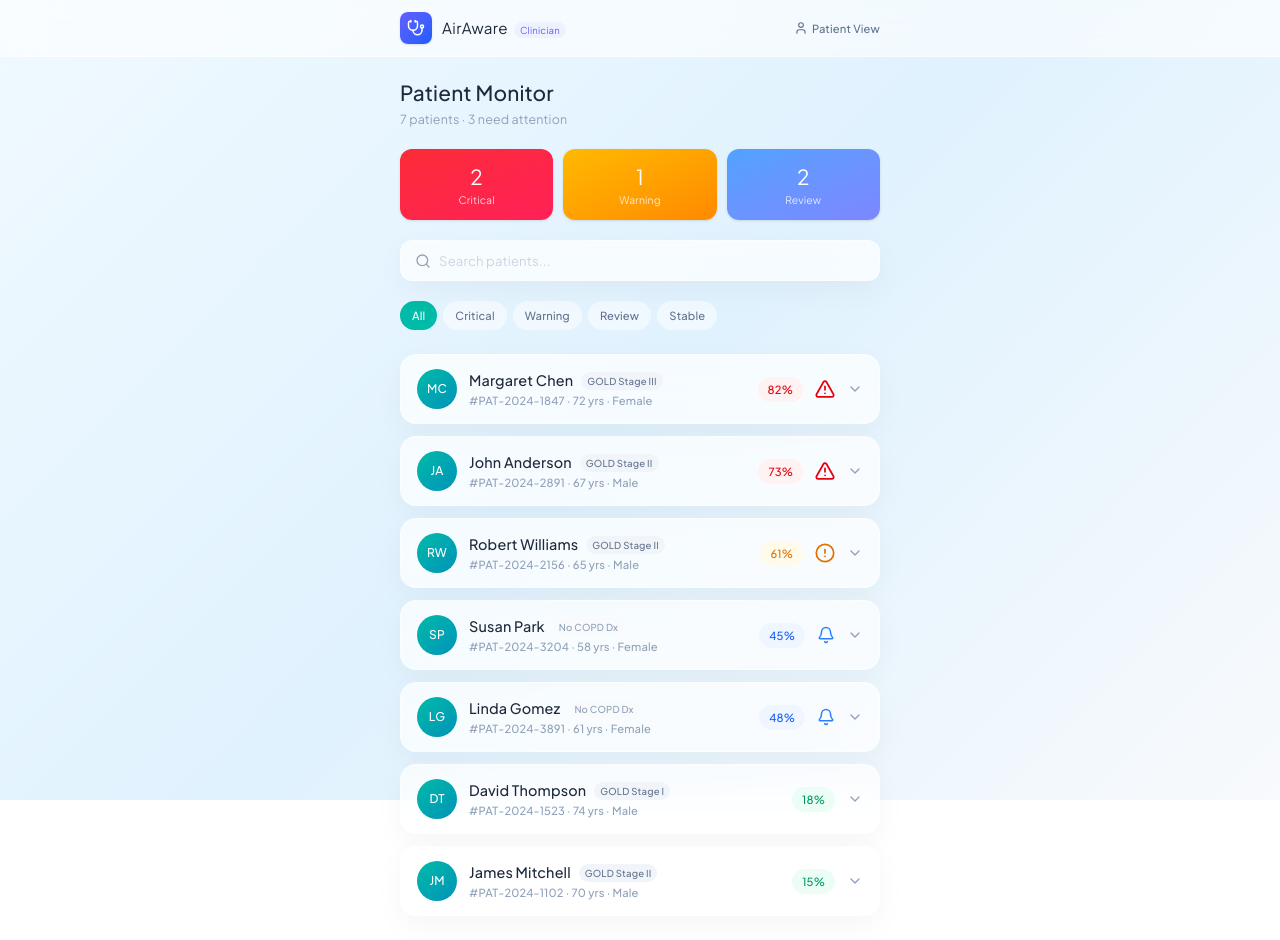
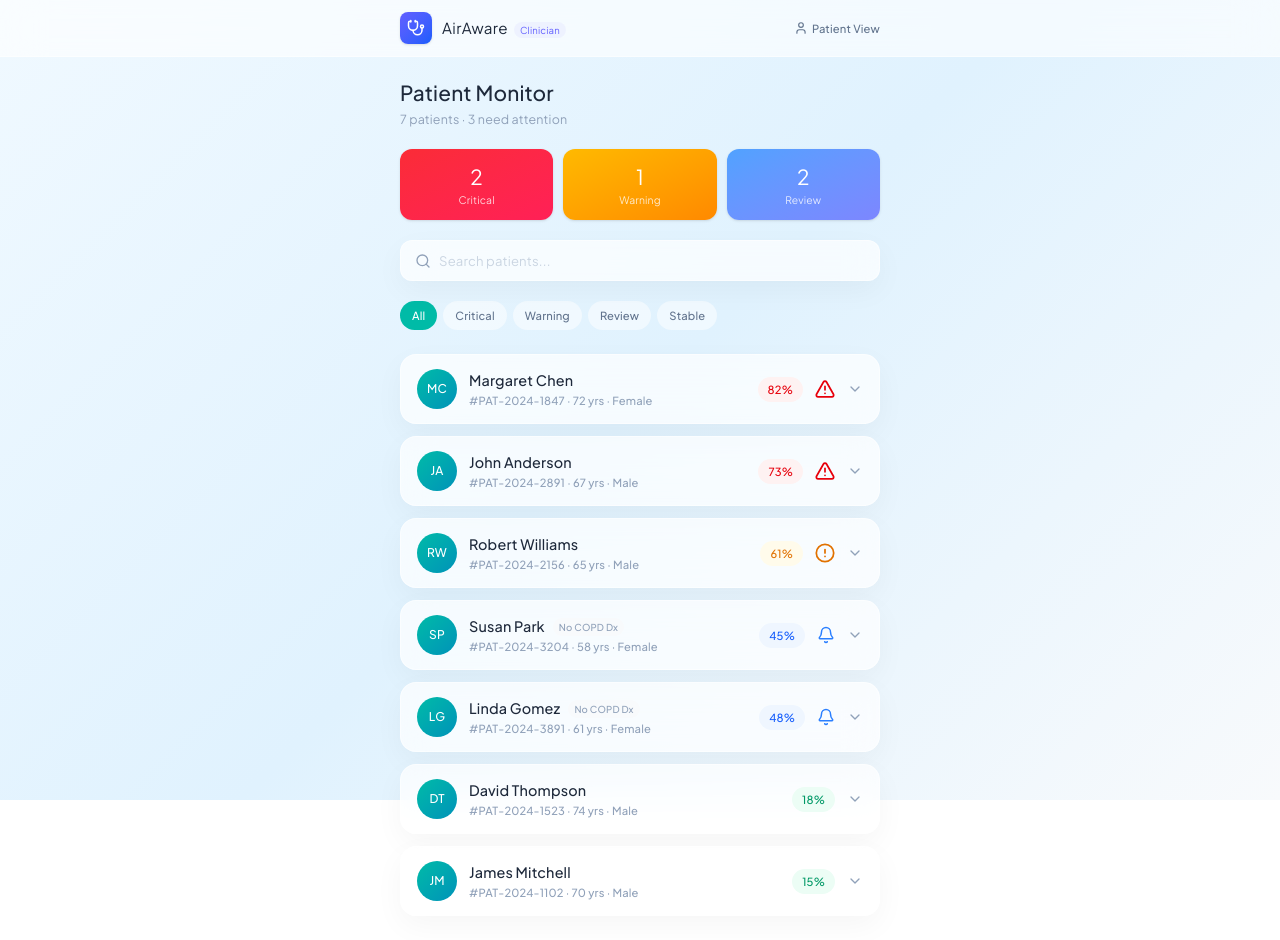
Before and after one commit to Li0o0/AirAware, a React (Vite) app: page / in a window 1280 px wide. Shown: the top 940 px of the page. Built offline with nearby package versions, Linux system fonts and the light colour scheme.

Commit message:
update something

```diff
--- a/src/app/components/ClinicianDashboard.tsx
+++ b/src/app/components/ClinicianDashboard.tsx
@@ -28,7 +28,6 @@ interface PatientData {
   gender: string;
   patientId: string;
   hasCOPD: boolean;
-  copdStage?: string;
   latestRisk: number;
   riskTrend: 'worsening' | 'stable' | 'improving';
   alertLevel: 'critical' | 'warning' | 'watch' | 'stable';
@@ -69,7 +68,7 @@ const generateRiskData = (pattern: 'worsening' | 'stable_high' | 'moderate_rise'
 const patients: PatientData[] = [
   {
     id: '1', name: 'Margaret Chen', initials: 'MC', age: 72, gender: 'Female',
-    patientId: '#PAT-2024-1847', hasCOPD: true, copdStage: 'GOLD Stage III',
+    patientId: '#PAT-2024-1847', hasCOPD: true,
     latestRisk: 82, riskTrend: 'worsening', alertLevel: 'critical',
     alertMessage: 'Rapid exacerbation detected — SpO₂ dropped below 90% twice this week',
     riskData: generateRiskData('worsening'),
@@ -78,7 +77,7 @@ const patients: PatientData[] = [
   },
   {
     id: '2', name: 'Robert Williams', initials: 'RW', age: 65, gender: 'Male',
-    patientId: '#PAT-2024-2156', hasCOPD: true, copdStage: 'GOLD Stage II',
+    patientId: '#PAT-2024-2156', hasCOPD: true,
     latestRisk: 61, riskTrend: 'worsening', alertLevel: 'warning',
     alertMessage: 'Steady symptom increase over 2 weeks — cough frequency +40%',
     riskData: generateRiskData('stable_high'),
@@ -87,7 +86,7 @@ const patients: PatientData[] = [
   },
   {
     id: '3', name: 'John Anderson', initials: 'JA', age: 67, gender: 'Male',
-    patientId: '#PAT-2024-2891', hasCOPD: true, copdStage: 'GOLD Stage II',
+    patientId: '#PAT-2024-2891', hasCOPD: true,
     latestRisk: 73, riskTrend: 'worsening', alertLevel: 'critical',
     alertMessage: 'Multiple indicators elevated — breathing pattern shift since Day 17',
     riskData: generateRiskData('worsening'),
@@ -105,7 +104,7 @@ const patients: PatientData[] = [
   },
   {
     id: '5', name: 'David Thompson', initials: 'DT', age: 74, gender: 'Male',
-    patientId: '#PAT-2024-1523', hasCOPD: true, copdStage: 'GOLD Stage I',
+    patientId: '#PAT-2024-1523', hasCOPD: true,
     latestRisk: 18, riskTrend: 'improving', alertLevel: 'stable',
     alertMessage: 'Condition improving — risk score down 35% this month',
     riskData: generateRiskData('improving'),
@@ -123,7 +122,7 @@ const patients: PatientData[] = [
   },
   {
     id: '7', name: 'James Mitchell', initials: 'JM', age: 70, gender: 'Male',
-    patientId: '#PAT-2024-1102', hasCOPD: true, copdStage: 'GOLD Stage II',
+    patientId: '#PAT-2024-1102', hasCOPD: true,
     latestRisk: 15, riskTrend: 'stable', alertLevel: 'stable',
     alertMessage: 'Stable — all vitals within normal baseline',
     riskData: generateRiskData('stable_low'),
@@ -189,9 +188,6 @@ function PatientRow({ patient, isExpanded, onToggle }: { patient: PatientData; i
         <div className="flex-1 min-w-0">
           <div className="flex items-center gap-2">
             <span className="text-[#1E293B] text-[0.9rem] truncate">{patient.name}</span>
-            {patient.hasCOPD && patient.copdStage && (
-              <span className="text-[0.6rem] px-1.5 py-0.5 rounded-full bg-slate-100 text-slate-500 shrink-0">{patient.copdStage}</span>
-            )}
             {!patient.hasCOPD && (
               <span className="text-[0.6rem] px-1.5 py-0.5 rounded-full bg-slate-50 text-slate-400 shrink-0">No COPD Dx</span>
             )}
--- a/src/app/components/TrendsPage.tsx
+++ b/src/app/components/TrendsPage.tsx
@@ -21,13 +21,13 @@ const spirometryData = [
 ];
 
 const symptomScoreData = [
-  { day: 'Mon', breathlessness: 3, cough: 2, mucus: 2, confirmed: true },
-  { day: 'Tue', breathlessness: 4, cough: 3, mucus: 3, confirmed: false },
-  { day: 'Wed', breathlessness: 3, cough: 2, mucus: 2, confirmed: true },
-  { day: 'Thu', breathlessness: 3, cough: 2, mucus: 1, confirmed: false },
-  { day: 'Fri', breathlessness: 5, cough: 4, mucus: 3, confirmed: true },
+  { day: 'Mon', breathlessness: 3, cough: 2, mucus: 1.5, confirmed: true },
+  { day: 'Tue', breathlessness: 4, cough: 3, mucus: 2, confirmed: false },
+  { day: 'Wed', breathlessness: 3, cough: 2, mucus: 1, confirmed: true },
+  { day: 'Thu', breathlessness: 2, cough: 1, mucus: 0.5, confirmed: false },
+  { day: 'Fri', breathlessness: 3, cough: 2, mucus: 1, confirmed: true },
   { day: 'Sat', breathlessness: 4, cough: 3, mucus: 2, confirmed: true },
-  { day: 'Sun', breathlessness: 3, cough: 2, mucus: 2, confirmed: false },
+  { day: 'Sun', breathlessness: 4.5, cough: 4, mucus: 2.5, confirmed: false },
 ];
 
 const activityData = [
```
Also changed, not shown: 2 other files (tests, documents, lock files or other folders).
